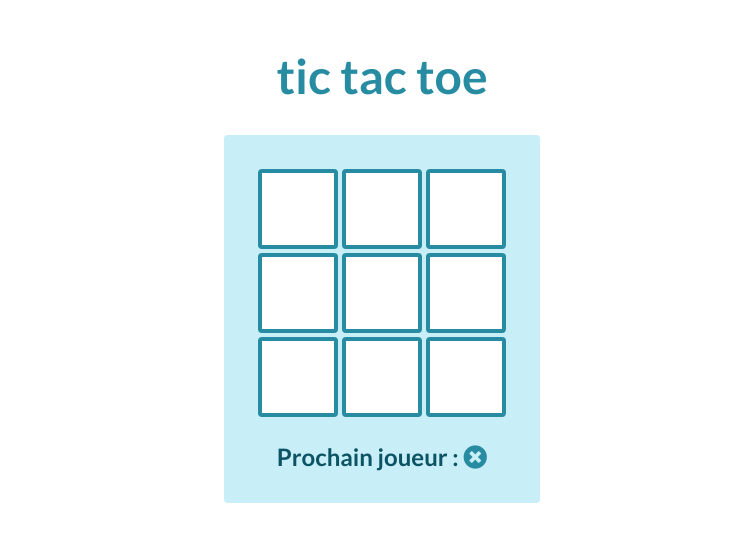
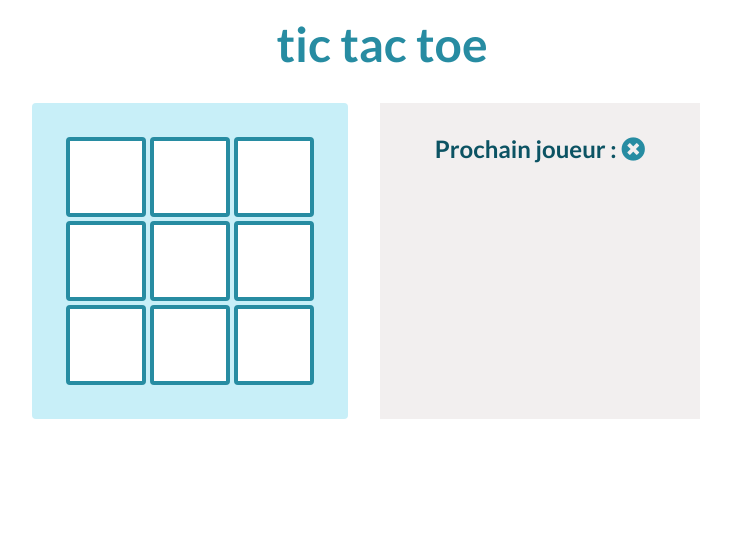
Before and after one commit to logic-fabric/react-tutorial, a React (Create React App) app: page / in a window 1280 px wide. Shown: the top 542 px of the page, without its empty margins (258-989 px from the left). Built offline with nearby package versions, Linux system fonts and the light colour scheme.

Commit message:
refactor: Game component now handle the state of the Board component

```diff
--- a/src/components/Board/Board.css
+++ b/src/components/Board/Board.css
@@ -1,6 +1,6 @@
 .board {
   width: fit-content;
-  margin: auto;
+
   padding: 2rem;
   border-radius: 0.25rem;
 
@@ -53,15 +53,6 @@
   color: var(--tonic-300);
 }
 
-.board__next-player {
-  margin: 1.5rem 0 0 0;
-
-  color: var(--primary-700);
-  font-size: var(--h3-size);
-  font-weight: 700;
-  text-align: center;
-}
-
 .board__modal-bg {
   position: fixed;
   top: 0;
@@ -79,6 +70,7 @@
   left: 50%;
 
   width: 22rem;
+  margin: 0 2rem;
   padding: 3rem;
   border-radius: 0.5rem;
 
--- a/src/components/Board/Board.jsx
+++ b/src/components/Board/Board.jsx
@@ -2,19 +2,8 @@ import React from "react";
 
 import "./Board.css";
 
-const X_ICON = "fas fa-times-circle";
-const O_ICON = "fas fa-dot-circle";
-
-const WINNING_CONFIGURATIONS = [
-  [0, 1, 2],
-  [3, 4, 5],
-  [6, 7, 8],
-  [0, 3, 6],
-  [1, 4, 7],
-  [2, 5, 8],
-  [0, 4, 8],
-  [6, 4, 2],
-];
+export const X_ICON = "fas fa-times-circle";
+export const O_ICON = "fas fa-dot-circle";
 
 function BoardSquare(props) {
   return (
@@ -35,74 +24,18 @@ function BoardSquare(props) {
 }
 
 export class Board extends React.Component {
-  constructor(props) {
-    super(props);
-
-    this.state = {
-      squares: Array(9).fill(null),
-      emptySquares: 9,
-      xIsNextPlayer: true,
-      winner: null,
-    };
-  }
-
-  clearState() {
-    const newState = {
-      squares: Array(9).fill(null),
-      emptySquares: 9,
-      xIsNextPlayer: true,
-      winner: null,
-    };
-
-    this.setState(newState);
-  }
-
-  getWinner(squares) {
-    for (let config of WINNING_CONFIGURATIONS) {
-      const [index1, index2, index3] = config;
-
-      if (
-        squares[index1] &&
-        squares[index1] === squares[index2] &&
-        squares[index1] === squares[index3]
-      ) {
-        return squares[index1];
-      }
-    }
-
-    return null;
-  }
-
-  handleClick(squareIndex) {
-    if (!this.state.winner && !this.state.squares[squareIndex]) {
-      const newSquaresState = [...this.state.squares];
-      newSquaresState[squareIndex] = this.state.xIsNextPlayer ? "X" : "O";
-
-      let newState = {
-        squares: newSquaresState,
-        emptySquares: this.state.emptySquares - 1,
-        xIsNextPlayer: !this.state.xIsNextPlayer,
-        winner: this.getWinner(newSquaresState),
-      };
-
-      this.setState(newState);
-    }
-  }
-
   renderSquare(squareIndex) {
     return (
       <BoardSquare
-        value={this.state.squares[squareIndex]}
+        value={this.props.squares[squareIndex]}
         onClick={() => {
-          this.handleClick(squareIndex);
+          this.props.handleClick(squareIndex);
         }}
       />
     );
   }
 
   render() {
-    const nextPlayer = this.state.xIsNextPlayer ? "X" : "O";
-
     return (
       <div className="board">
         <div className="board__row">
@@ -123,18 +56,13 @@ export class Board extends React.Component {
           {this.renderSquare(8)}
         </div>
 
-        <p className="board__next-player">
-          <span>Prochain joueur : </span>
-          <span className={`${nextPlayer === "X" ? X_ICON : O_ICON}`}></span>
-        </p>
-
-        {this.state.winner || this.state.emptySquares === 0 ? (
+        {this.props.winner || this.props.emptySquares === 0 ? (
           <div className="board__modal-bg">
             <div className="board__modal">
-              {this.state.winner ? (
+              {this.props.winner ? (
                 <div>
                   <span
-                    className={`${this.state.winner === "X" ? X_ICON : O_ICON}`}
+                    className={`${this.props.winner === "X" ? X_ICON : O_ICON}`}
                   ></span>
                   <span> gagne la partie !</span>
                 </div>
@@ -142,9 +70,7 @@ export class Board extends React.Component {
                 <div>Match nul !</div>
               )}
 
-              <button onClick={() => this.clearState()}>
-                Rejouer
-              </button>
+              <button onClick={() => this.props.clearState()}>Rejouer</button>
             </div>
           </div>
         ) : (
--- a/src/components/Game/Game.css
+++ b/src/components/Game/Game.css
@@ -1,5 +1,21 @@
 .game {
-  width: fit-content;
-  margin: auto;
+  display: flex;
+  justify-content: center;
+}
+
+.game-infos {
+  width: 16rem;
+  margin: 0 2rem;
   padding: 2rem;
+
+  background: var(--neutral-100);
 }
+
+.game-infos__next-player {
+  margin: 0;
+
+  color: var(--primary-700);
+  font-size: var(--h3-size);
+  font-weight: 700;
+  text-align: center;
+}
--- a/src/components/Game/Game.jsx
+++ b/src/components/Game/Game.jsx
@@ -1,20 +1,108 @@
 import React from "react";
 
-import { Board } from "../Board/Board";
+import { Board, O_ICON, X_ICON } from "../Board/Board";
 
 import "./Game.css";
 
+const WINNING_CONFIGURATIONS = [
+  [0, 1, 2],
+  [3, 4, 5],
+  [6, 7, 8],
+  [0, 3, 6],
+  [1, 4, 7],
+  [2, 5, 8],
+  [0, 4, 8],
+  [6, 4, 2],
+];
+
 export class Game extends React.Component {
+  constructor(props) {
+    super(props);
+
+    this.state = {
+      squares: Array(9).fill(null),
+      emptySquares: 9,
+      winner: null,
+      xIsNextPlayer: true,
+      boardHistory: Array(9).fill(null),
+    };
+  }
+
+  clearState() {
+    const newState = {
+      squares: Array(9).fill(null),
+      emptySquares: 9,
+      winner: null,
+      xIsNextPlayer: true,
+      boardHistory: Array(9).fill(null),
+    };
+
+    this.setState(newState);
+  }
+
+  getWinner(squares) {
+    for (let config of WINNING_CONFIGURATIONS) {
+      const [index1, index2, index3] = config;
+
+      if (
+        squares[index1] &&
+        squares[index1] === squares[index2] &&
+        squares[index1] === squares[index3]
+      ) {
+        return squares[index1];
+      }
+    }
+
+    return null;
+  }
+
+  handleClick(squareIndex) {
+    if (!this.state.winner && !this.state.squares[squareIndex]) {
+      const newSquaresState = [...this.state.squares];
+      newSquaresState[squareIndex] = this.state.xIsNextPlayer ? "X" : "O";
+
+      const newBoardHistory = [...this.state.boardHistory];
+      newBoardHistory.push(newSquaresState);
+
+      let newState = {
+        squares: newSquaresState,
+        emptySquares: this.state.emptySquares - 1,
+        winner: this.getWinner(newSquaresState),
+        xIsNextPlayer: !this.state.xIsNextPlayer,
+        boardHistory: newBoardHistory,
+      };
+
+      this.setState(newState);
+    }
+  }
+
   render() {
+    const nextPlayer = this.state.xIsNextPlayer ? "X" : "O";
+
     return (
-      <div className="game">
+      <div className="main">
         <h1>tic tac toe</h1>
 
-        <Board />
+        <div className="game">
+          <Board
+            squares={this.state.squares}
+            emptySquares={this.state.emptySquares}
+            winner={this.state.winner}
+            xIsNextPlayer={this.state.xIsNextPlayer}
+            handleClick={(squareIndex) => this.handleClick(squareIndex)}
+            clearState={() => this.clearState()}
+          />
 
-        <div className="game-infos">
-          <div>{/* status */}</div>
-          <ol>{/* TO DO */}</ol>
+          <div className="game-infos">
+            <p className="game-infos__next-player">
+              <span>Prochain joueur : </span>
+              <span
+                className={`${nextPlayer === "X" ? X_ICON : O_ICON}`}
+              ></span>
+            </p>
+
+            <ol>{/* TO DO */}</ol>
+          </div>
         </div>
       </div>
     );
--- a/src/index.css
+++ b/src/index.css
@@ -72,6 +72,10 @@ body {
   margin: 0;
 }
 
+main {
+  padding: 2rem 4rem;
+}
+
 p,
 h1,
 h2,
@@ -111,7 +115,7 @@ h6 {
   font-size: var(--h6-size);
 }
 
-ul {
+ol {
   margin: 0;
   padding: 0;
 
```
